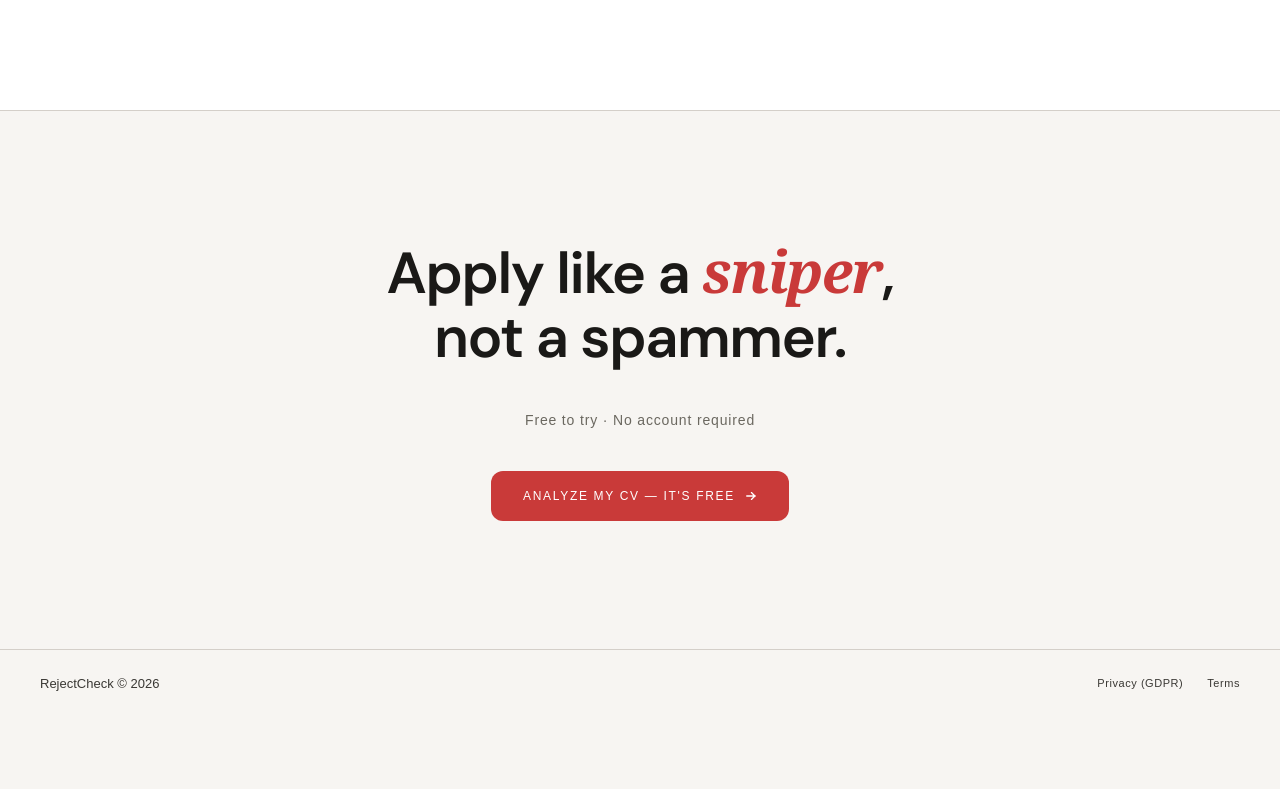
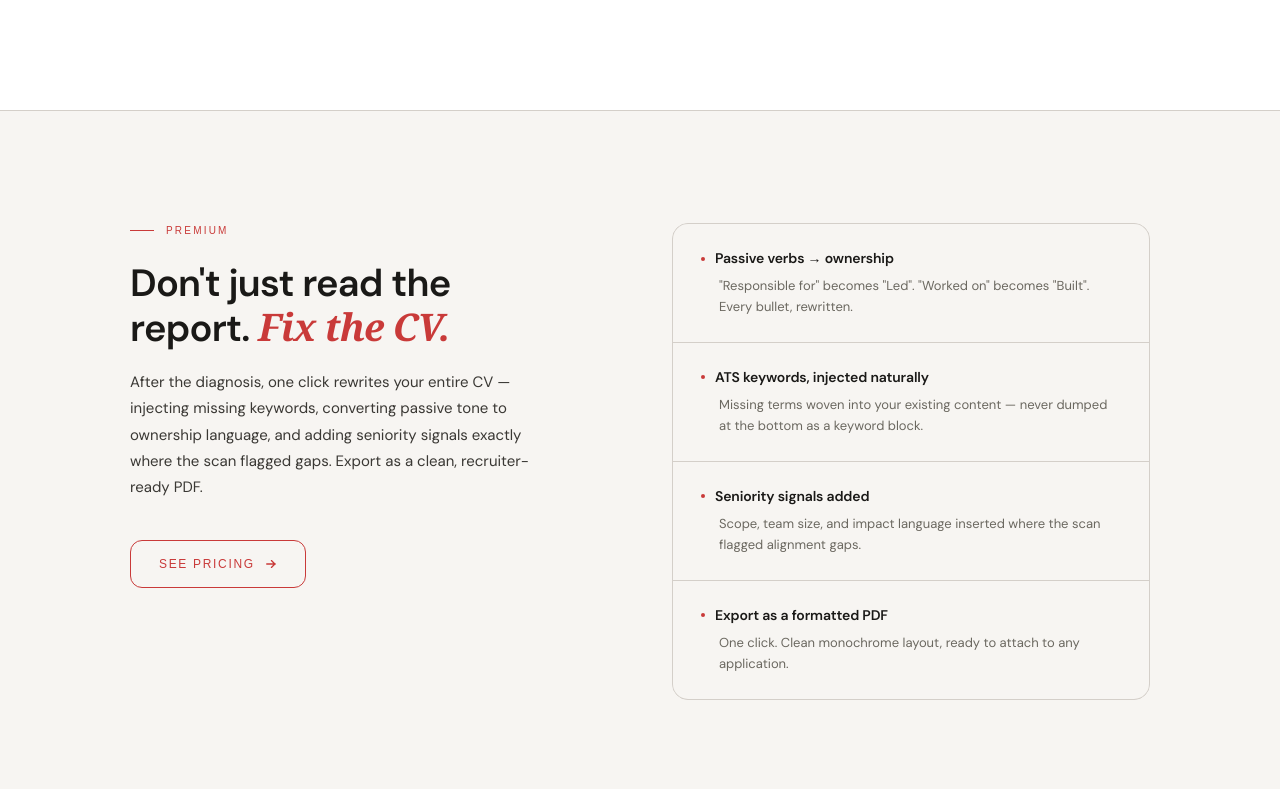
Before and after one commit to GarnierLenny/RejectCheck, a Next.js app in the folder web/: page / in a window 1280 px wide. Shown: the part 1431-2220 px from the top of the page. Before the commit the page ends 2148 px from the top, so only its background shows below. Built offline with nearby package versions, Linux system fonts and the light colour scheme; no server answers; a web font is replaced by a local one.

Commit message:
enhance(landing): add premium CV Rewrite section and update signals

```diff
--- a/web/app/page.tsx
+++ b/web/app/page.tsx
@@ -51,6 +51,7 @@ const signals = [
   "GitHub analysis",
   "LinkedIn PDF",
   "Actionable fixes",
+  "CV Rewrite",
 ];
 
 export default function Home() {
@@ -174,6 +175,83 @@ export default function Home() {
         </div>
       </section>
 
+      {/* ─── CV Rewrite / Premium ────────────────────────────────── */}
+      <section className="border-t-[0.5px] border-rc-border">
+        <div className="max-w-[1100px] mx-auto px-5 md:px-[40px] py-20 md:py-28">
+          <div className="grid grid-cols-1 lg:grid-cols-2 gap-16 items-start">
+
+            {/* Left — copy */}
+            <div>
+              <div className="flex items-center gap-3 mb-6">
+                <div className="h-px w-6 bg-rc-red" />
+                <span className="font-mono text-[10px] tracking-[0.22em] uppercase text-rc-red">
+                  Premium
+                </span>
+              </div>
+
+              <h2 className="text-[28px] md:text-[38px] font-semibold leading-[1.12] tracking-[-0.02em] text-rc-text mb-5 max-w-[420px]">
+                Don&apos;t just read the report.{" "}
+                <span className="text-rc-red italic" style={{ fontFamily: "Georgia, 'Times New Roman', serif" }}>
+                  Fix the CV.
+                </span>
+              </h2>
+
+              <p className="text-[15px] text-rc-muted leading-[1.75] mb-10 max-w-[400px]">
+                After the diagnosis, one click rewrites your entire CV — injecting
+                missing keywords, converting passive tone to ownership language, and
+                adding seniority signals exactly where the scan flagged gaps.
+                Export as a clean, recruiter-ready PDF.
+              </p>
+
+              <Link
+                href="/pricing"
+                className="inline-flex items-center gap-2.5 border border-rc-red text-rc-red font-mono text-[12px] tracking-[0.14em] uppercase px-7 py-3.5 rounded-xl hover:bg-rc-red hover:text-white active:scale-[0.98] transition-all duration-200 no-underline"
+              >
+                See pricing
+                <svg width="12" height="12" viewBox="0 0 14 14" fill="none">
+                  <path d="M2 7h10M7.5 3l4 4-4 4" stroke="currentColor" strokeWidth="1.5" strokeLinecap="round" strokeLinejoin="round" />
+                </svg>
+              </Link>
+            </div>
+
+            {/* Right — feature list */}
+            <div className="flex flex-col gap-px bg-rc-border border border-rc-border rounded-2xl overflow-hidden">
+              {[
+                {
+                  label: "Passive verbs → ownership",
+                  detail: "\"Responsible for\" becomes \"Led\". \"Worked on\" becomes \"Built\". Every bullet, rewritten.",
+                },
+                {
+                  label: "ATS keywords, injected naturally",
+                  detail: "Missing terms woven into your existing content — never dumped at the bottom as a keyword block.",
+                },
+                {
+                  label: "Seniority signals added",
+                  detail: "Scope, team size, and impact language inserted where the scan flagged alignment gaps.",
+                },
+                {
+                  label: "Export as a formatted PDF",
+                  detail: "One click. Clean monochrome layout, ready to attach to any application.",
+                },
+              ].map((item) => (
+                <div key={item.label} className="bg-rc-bg px-7 py-6 flex flex-col gap-1.5">
+                  <div className="flex items-center gap-2.5">
+                    <div className="w-1 h-1 rounded-full bg-rc-red shrink-0" />
+                    <span className="text-[14px] font-semibold text-rc-text tracking-[-0.01em]">
+                      {item.label}
+                    </span>
+                  </div>
+                  <p className="text-[13px] text-rc-hint leading-[1.65] pl-[18px]">
+                    {item.detail}
+                  </p>
+                </div>
+              ))}
+            </div>
+
+          </div>
+        </div>
+      </section>
+
       {/* ─── Quote / CTA ─────────────────────────────────────────── */}
       <section className="border-t-[0.5px] border-rc-border">
         <div className="max-w-[1100px] mx-auto px-5 md:px-[40px] py-24 md:py-32 text-center">
```
